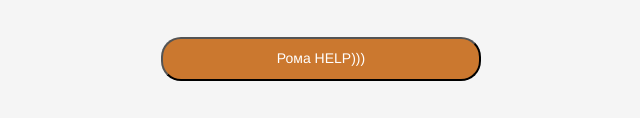
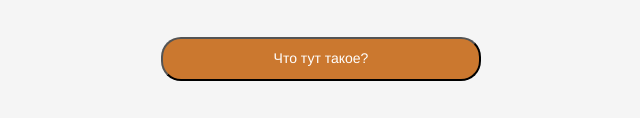
Before and after one commit to gmboxes1995-alt/gmboxes1995-alt.github.io, a plain HTML site: page index.html in a window 1280 px wide. Shown: the part 1181-1299 px from the top of the page, 319-959 px from the left. Drawn offline with Linux system fonts and the light colour scheme.

Commit message:
Update index.html

```diff
--- a/index.html
+++ b/index.html
@@ -60,7 +60,7 @@
       </section>
     </main>
     <footer>
-      <button type = "button" class="button-link" href=""> Рома HELP))) </button>
+      <button type = "button" class="button-link" href=""> Что тут такое? </button>
     </footer>
     <script type="text/javascript" src="js.js"></script>
   </body>
```
